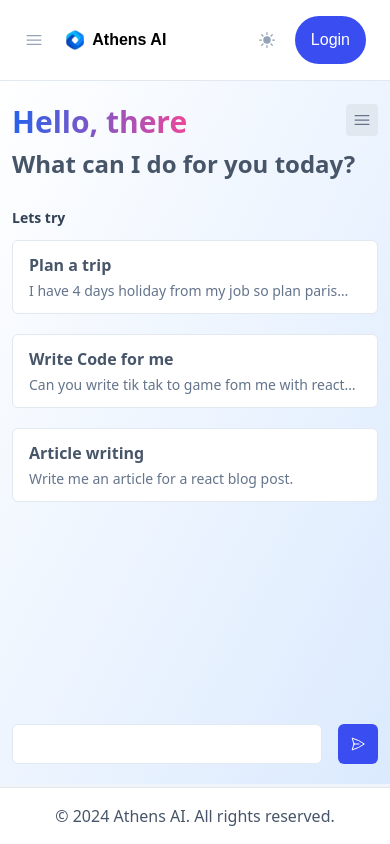
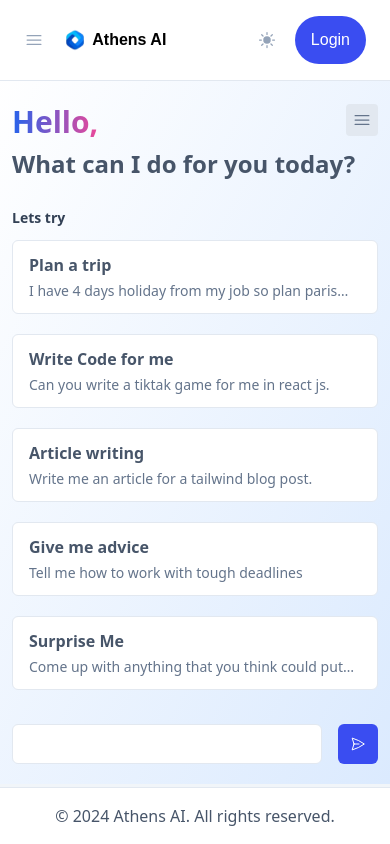
Before and after one commit to Njihia413/athens-ai, a React (Vite) app: page /guest in a window 390 px wide. Built offline with nearby package versions, Linux system fonts and the light colour scheme.

Commit message:
Make some few adjustments

```diff
--- a/src/pages/Chat/Guest/index.jsx
+++ b/src/pages/Chat/Guest/index.jsx
@@ -38,7 +38,7 @@ const ChatItem = ({ data, setListVisibility }) => {
 
     return (
         <li className="group flex items-center justify-stretch max-w-full relative" >
-            <Link to={`/app/templates/chatbot-s2?id=${data.id}`} onClick={()=> setListVisibility(false)} className={classNames({
+            <Link to={`/chats?id=${data.id}`} onClick={()=> setListVisibility(false)} className={classNames({
                 "flex gap-2 items-center px-4 py-3 w-full rounded-md  [&.active]:bg-blue-100 [&.active]:dark:bg-blue-950":true,
                 "active": data.id === id}
             )}>
@@ -293,24 +293,50 @@ function Guest() {
                                     :
                                     <div className="h-full relative">
                                         <div className="pt-4 pb-7">
-                                            <h2 className="font-bold text-3xl w-max pb-2 bg-gradient-to-r from-blue-600 to-pink-500 text-transparent bg-clip-text">Hello, there</h2>
+                                            <h2 className="font-bold text-3xl w-max pb-2 bg-gradient-to-r from-blue-600 to-pink-500 text-transparent bg-clip-text">Hello,</h2>
                                             <h4 className="font-bold text-2xl text-slate-600 dark:text-slate-100">What can I do for you today?</h4>
                                         </div>
                                         <div className="flex flex-col gap-6">
                                             <div className="">
                                                 <h5 className="font-bold text-sm mb-3 text-slate-700 dark:text-slate-100">Lets try</h5>
-                                                <div className="grid grid-flow-dense sm:grid-cols-2 md:grid-cols-3 gap-5">
-                                                    <div className="px-4 py-3 rounded-md bg-white dark:bg-slate-950 border border-slate-200 dark:border-slate-800">
-                                                        <h6 className="font-bold text-base mb-1 text-slate-600 dark:text-slate-100">Plan a trip</h6>
-                                                        <p className="text-sm line-clamp-1 text-slate-500 dark:text-slate-300">I have 4 days holiday from my job so plan paris trip for me.</p>
+                                                <div
+                                                    className="grid grid-flow-dense sm:grid-cols-2 md:grid-cols-3 gap-5">
+                                                    <div
+                                                        className="px-4 py-3 rounded-md bg-white dark:bg-slate-950 border border-slate-200 dark:border-slate-800">
+                                                        <h6 className="font-bold text-base mb-1 text-slate-600 dark:text-slate-100">Plan
+                                                            a trip</h6>
+                                                        <p className="text-sm line-clamp-1 text-slate-500 dark:text-slate-300">I
+                                                            have 4 days holiday from my job so plan paris trip for
+                                                            me.</p>
                                                     </div>
-                                                    <div className="px-4 py-3 rounded-md bg-white dark:bg-slate-950 border border-slate-200 dark:border-slate-800">
-                                                        <h6 className="font-bold text-base mb-1 text-slate-600 dark:text-slate-100">Write Code for me</h6>
-                                                        <p className="text-sm line-clamp-1 text-slate-500 dark:text-slate-300">Can you write tik tak to game fom me with react js.</p>
+                                                    <div
+                                                        className="px-4 py-3 rounded-md bg-white dark:bg-slate-950 border border-slate-200 dark:border-slate-800">
+                                                        <h6 className="font-bold text-base mb-1 text-slate-600 dark:text-slate-100">Write
+                                                            Code for me</h6>
+                                                        <p className="text-sm line-clamp-1 text-slate-500 dark:text-slate-300">Can
+                                                            you write a tiktak game for me in react js.</p>
                                                     </div>
-                                                    <div className="px-4 py-3 rounded-md bg-white dark:bg-slate-950 border border-slate-200 dark:border-slate-800">
-                                                        <h6 className="font-bold text-base mb-1 text-slate-600 dark:text-slate-100">Article writing</h6>
-                                                        <p className="text-sm line-clamp-1 text-slate-500 dark:text-slate-300">Write me an article for a react blog post.</p>
+                                                    <div
+                                                        className="px-4 py-3 rounded-md bg-white dark:bg-slate-950 border border-slate-200 dark:border-slate-800">
+                                                        <h6 className="font-bold text-base mb-1 text-slate-600 dark:text-slate-100">Article
+                                                            writing</h6>
+                                                        <p className="text-sm line-clamp-1 text-slate-500 dark:text-slate-300">Write
+                                                            me an article for a tailwind blog post.</p>
+                                                    </div>
+                                                    <div
+                                                        className="md:hidden px-4 py-3 rounded-md bg-white dark:bg-slate-950 border border-slate-200 dark:border-slate-800">
+                                                        <h6 className="font-bold text-base mb-1 text-slate-600 dark:text-slate-100">Give
+                                                            me advice</h6>
+                                                        <p className="text-sm line-clamp-1 text-slate-500 dark:text-slate-300">Tell
+                                                            me how to work with tough deadlines</p>
+                                                    </div>
+                                                    <div
+                                                        className="md:hidden px-4 py-3 rounded-md bg-white dark:bg-slate-950 border border-slate-200 dark:border-slate-800">
+                                                        <h6 className="font-bold text-base mb-1 text-slate-600 dark:text-slate-100">Surprise
+                                                            Me</h6>
+                                                        <p className="text-sm line-clamp-1 text-slate-500 dark:text-slate-300">Come
+                                                            up with anything that you think could put me in a good
+                                                            mood</p>
                                                     </div>
                                                 </div>
                                             </div>
@@ -319,18 +345,14 @@ function Guest() {
                                                 <div
                                                     className="grid grid-flow-dense sm:grid-cols-2 md:grid-cols-3 gap-5">
                                                     <div
-                                                          className="px-4 py-3 rounded-md bg-white dark:bg-slate-950 border border-slate-200 dark:border-slate-800">
-                                                        <h6 className="font-bold text-base mb-1 text-slate-600 dark:text-slate-100">Generate
-                                                            Image/Map</h6>
-                                                        <p className="text-sm line-clamp-1 text-slate-500 dark:text-slate-300">Map
-                                                            showing my surroundings</p>
+                                                        className="px-4 py-3 rounded-md bg-white dark:bg-slate-950 border border-slate-200 dark:border-slate-800">
+                                                        <h6 className="font-bold text-base mb-1 text-slate-600 dark:text-slate-100">Give me advice</h6>
+                                                        <p className="text-sm line-clamp-1 text-slate-500 dark:text-slate-300">Tell me how to work with tough deadlines</p>
                                                     </div>
                                                     <div
                                                           className="px-4 py-3 rounded-md bg-white dark:bg-slate-950 border border-slate-200 dark:border-slate-800">
-                                                        <h6 className="font-bold text-base mb-1 text-slate-600 dark:text-slate-100">Chat
-                                                            with your Documents</h6>
-                                                        <p className="text-sm line-clamp-1 text-slate-500 dark:text-slate-300">Upload
-                                                            documents to start chatting</p>
+                                                        <h6 className="font-bold text-base mb-1 text-slate-600 dark:text-slate-100">Surprise Me</h6>
+                                                        <p className="text-sm line-clamp-1 text-slate-500 dark:text-slate-300">Come up with anything that you think could put me in a good mood</p>
                                                     </div>
                                                 </div>
                                             </div>
```
